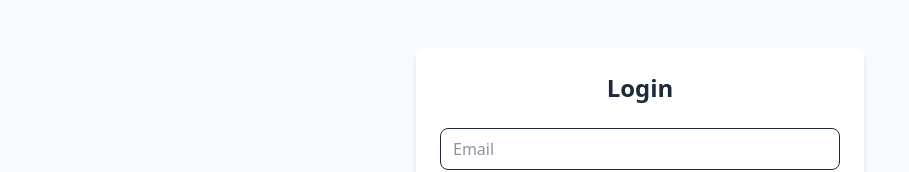
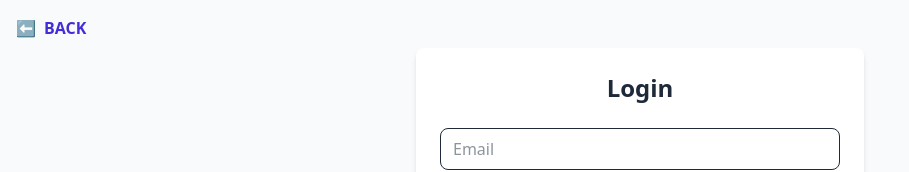
Before and after one commit to shruti-harayan/AI-Resume-Analyzer, a React (Vite) app: page /login in a window 1280 px wide. Shown: the top 172 px of the page, without its empty margins (0-909 px from the left). Built offline with nearby package versions, Linux system fonts and the light colour scheme.

Commit message:
Add files via upload

```diff
--- a/src/components/Auth/Login.jsx
+++ b/src/components/Auth/Login.jsx
@@ -25,6 +25,10 @@ function Login() {
     }
   }, [user, navigate]);
 
+  const handleBack = () => {
+    navigate("/");  // Redirect to homepage
+  };
+
   const handleSubmit = async (e) => {
     e.preventDefault();
     setLoading(true);
@@ -43,6 +47,19 @@ function Login() {
 
   return (
   <div className="max-w-md mx-auto bg-white dark:bg-gray-800 shadow-md rounded-lg p-6 mt-12">
+    <button
+        onClick={handleBack}
+        className="
+          absolute top-4 left-4 flex items-center gap-2
+          font-bold text-indigo-700
+          dark:text-indigo-300
+          hover:text-indigo-900 dark:hover:text-indigo-100
+          focus:outline-none focus:ring-2 focus:ring-indigo-500 rounded
+          "
+        aria-label="Back to homepage"
+      >
+        <span role="img" aria-label="left arrow">⬅️</span> BACK
+      </button>
     <h2 className="text-2xl font-bold text-center mb-6">Login</h2>
     {error && <p className="text-red-500 mb-4">{error}</p>}
     {success && <p className="text-green-500 mb-4">{success}</p>}
--- a/src/components/Auth/Signup.jsx
+++ b/src/components/Auth/Signup.jsx
@@ -13,6 +13,10 @@ function Signup() {
   const [showPassword, setShowPassword] = useState(false);
 
   const navigate = useNavigate();
+
+  const handleBack = () => {
+    navigate("/");  // Redirect to homepage
+  };
 
   const handleSubmit = async (e) => {
     e.preventDefault();
@@ -33,6 +37,19 @@ function Signup() {
 
   return (
     <div className="max-w-md mx-auto bg-white dark:bg-gray-800 shadow-md rounded-lg p-6 mt-12">
+      <button
+        onClick={handleBack}
+        className="
+          absolute top-4 left-4 flex items-center gap-2
+          font-bold text-indigo-700
+          dark:text-indigo-300
+          hover:text-indigo-900 dark:hover:text-indigo-100
+          focus:outline-none focus:ring-2 focus:ring-indigo-500 rounded
+          "
+        aria-label="Back to homepage"
+      >
+        <span role="img" aria-label="left arrow">⬅️</span> BACK
+      </button>
       <h2 className="text-2xl font-bold text-center mb-6">Signup</h2>
       {error && <p className="text-red-500 mb-4">{error}</p>}
       {success && <p className="text-green-500 mb-4">{success}</p>}
```
